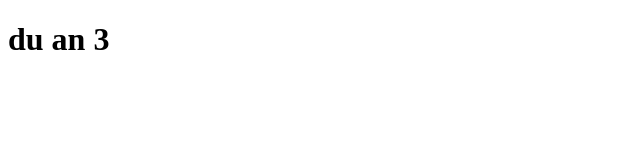
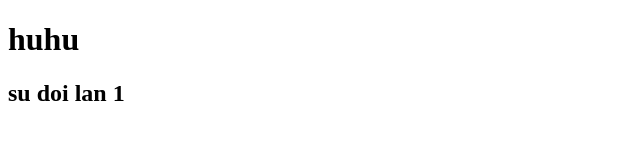
Before and after one commit to phamtiendung-2005/duan3, a plain HTML site: page index.html in a window 1280 px wide. Shown: the whole page, without its empty margins (0-640 px from the left). Drawn offline with Linux system fonts and the light colour scheme.

Commit message:
sua doi lan 1

```diff
--- a/index.html
+++ b/index.html
@@ -6,6 +6,7 @@
     <title>du an 3</title>
   </head>
   <body>
-    <h1>du an 3</h1>
+    <h1>huhu</h1>
+    <h2>su doi lan 1</h2>
   </body>
 </html>
```
